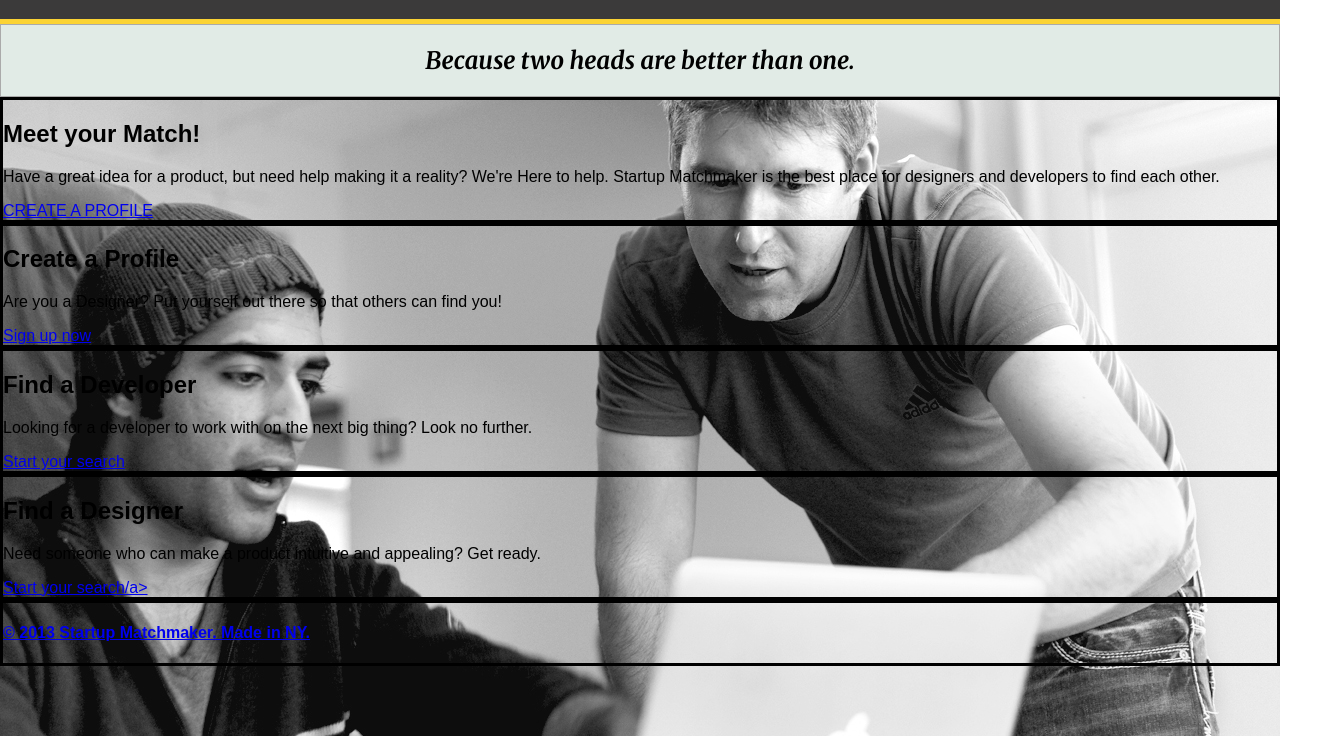
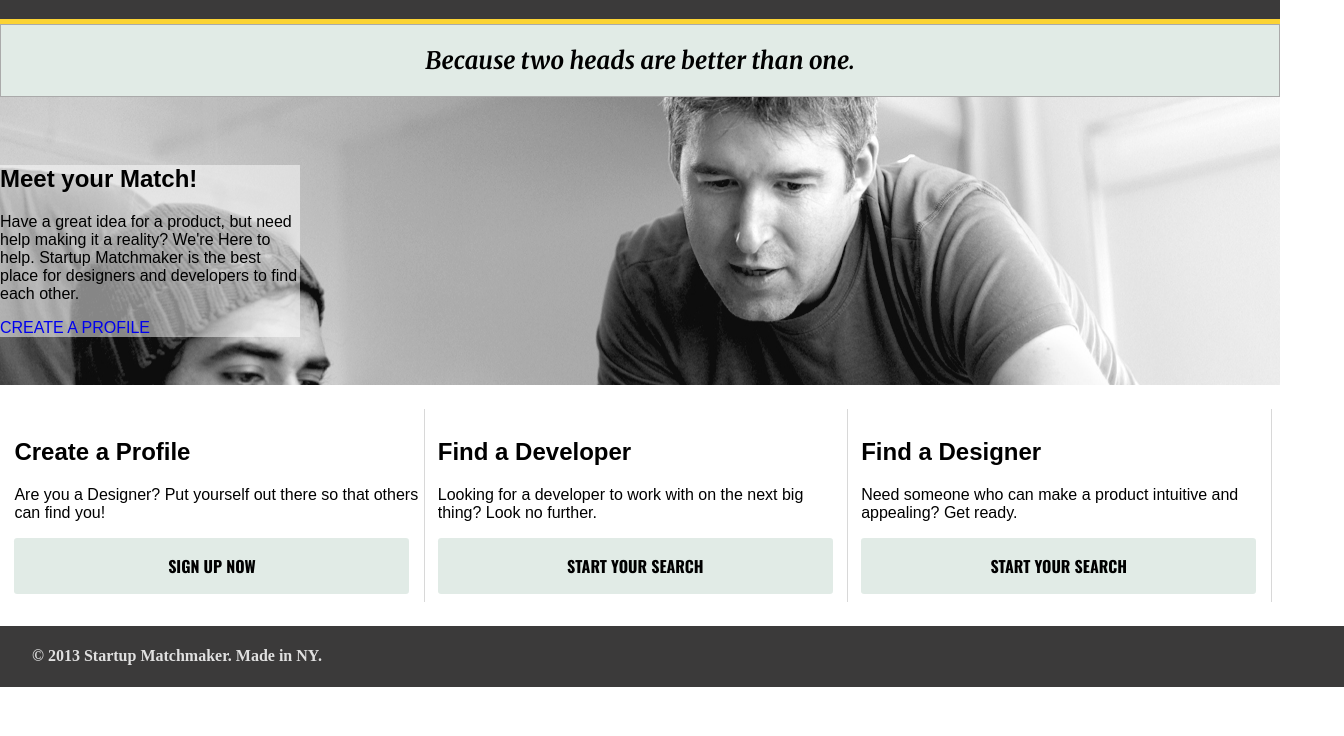
Before and after one commit to Sollix/Startup_Matchmaker, a plain HTML site: page index.html in a window 1280 px wide. Shown: the part 64-800 px from the top of the page, 1344 px wide, since content can reach past the window. Drawn offline with nearby package versions, Linux system fonts and the light colour scheme.

Commit message:
getting work into github

```diff
--- a/css/main.css
+++ b/css/main.css
@@ -1,8 +1,5 @@
 /* Global Overrides aka Dave's recommended hacks */
 
-/** {
-    box-sizing: border-box;
-}*/
 
 .clearfix:before,
 .clearfix:after {
@@ -14,14 +11,14 @@
 }
 
 /* Body */
-
-body {
+#all {
 	background: url(../images/coworking.jpg) no-repeat;
+	box-sizing: border-box;
 }
 
-/*Temporary boxen for everything!*/
-.create-profile, .start, footer {
-	border: 3px solid black;
+/*Global Stuff*/
+a {
+	text-decoration: none;
 }
 
 /* Header */
@@ -29,7 +26,6 @@ header {
 	background-color: #3b3a3a;
 	color: #ffffff;
 	width: 100%;
-	height: auto;
 	margin: 0;
 	border-bottom: 5px solid #fbd334;
 }
@@ -51,7 +47,6 @@ nav a {
 	font-family: Oswald;
 	font-weight: 300;
 	color: #ffffff;
-	text-decoration: none;
 	margin-right: 1.25em;
 }
 nav .bold {
@@ -69,3 +64,49 @@ nav .bold {
 	border: 1px solid #aaaaaa;
 	clear: left;
 }
+
+/*main*/
+.main {
+	width: 100%;
+	padding: 3em 0;
+}
+/*Create Profile*/
+.create-profile {
+	width: 300px;
+	background-color: rgba(255, 255, 255, 0.50);
+}
+/*start*/
+.start-options {
+	width: 100%;
+	background-color: #ffffff;
+	margin: 0;
+	padding: 1.5em .5em 1.5em .5em;
+}
+.start {
+	width: 32%;
+	float: left;
+	margin: 0 0.5%;
+	padding: 0.6em 0 0.5em 0;
+	border-right: 1px solid #d8d8d8;
+}
+.start a {
+	background-color: #e1ebe6;
+	font-family: Oswald;
+	color: #000000;
+	font-weight: 700;
+	padding: 1em;
+	border-radius: .2em;
+	text-transform: uppercase;
+	display: inline-block;
+	width: 88.65%;
+	text-align: center;
+}
+/*Footer*/
+footer {
+	width: 100%;
+	background-color: #3b3a3a;
+	color: #e0e0e0;
+	padding: .005em 2em;
+	clear: both;
+	font-family: source-sans-pro;
+}
--- a/index.html
+++ b/index.html
@@ -11,6 +11,7 @@
     <link rel="stylesheet" href="css/main.css">
 </head>
 <body>
+	<div id="all">
 		<header>
 			<h1>Startup Matchmaker</h1>
 			<nav>
@@ -26,29 +27,33 @@
 		<div class="motto">
 			<h2>Because two heads are better than one.</h2>
 		</div> <!-- motto -->
+		<div class="main">
 			<div class="create-profile">
 				<h2>Meet your Match!</h2>
 				<p>Have a great idea for a product, but need help making it a reality? We're Here to help. Startup Matchmaker is the best place for designers and developers to find each other.</p>
 				<a href="#">CREATE A PROFILE</a>
 			</div> <!-- create-profile -->
+		</div> <!-- main -->
+		<div class="start-options clearfix">
 			<div class="start">
 				<h2>Create a Profile</h2>
-		<p>Are you a Designer? Put yourself out there so that others can find you!</p>
-		<a href="#" class="bold">Sign up now</a>
+				<p>Are you a Designer? Put yourself out there so that 	others can find you!</p>
+				<a href="#">Sign up now</a>
 			</div> <!-- start 1 -->
 			<div class="start">
 				<h2>Find a Developer</h2>
 				<p>Looking for a developer to work with on the next big thing? Look no further.</p>
-		<a href="#" class="bold">Start your search</a>
+				<a href="#">Start your search</a>
 			</div> <!-- start 2 -->
 			<div class="start">
 				<h2>Find a Designer</h2>
 				<p>Need someone who can make a product intuitive and appealing? Get ready.</p>
-		<a href="#" class="bold">Start your search/a>
+				<a href="#">Start your search</a>
 			</div> <!-- start 3 -->
+		</div> <!-- start-options -->
 		<footer>
 			<h4>&copy; 2013 Startup Matchmaker. Made in NY.</h4>
 		</footer>
-
+	</div> <!--all-->
 </body>
 </html>
```
Lines whose indentation alone changed are shown as unchanged.
